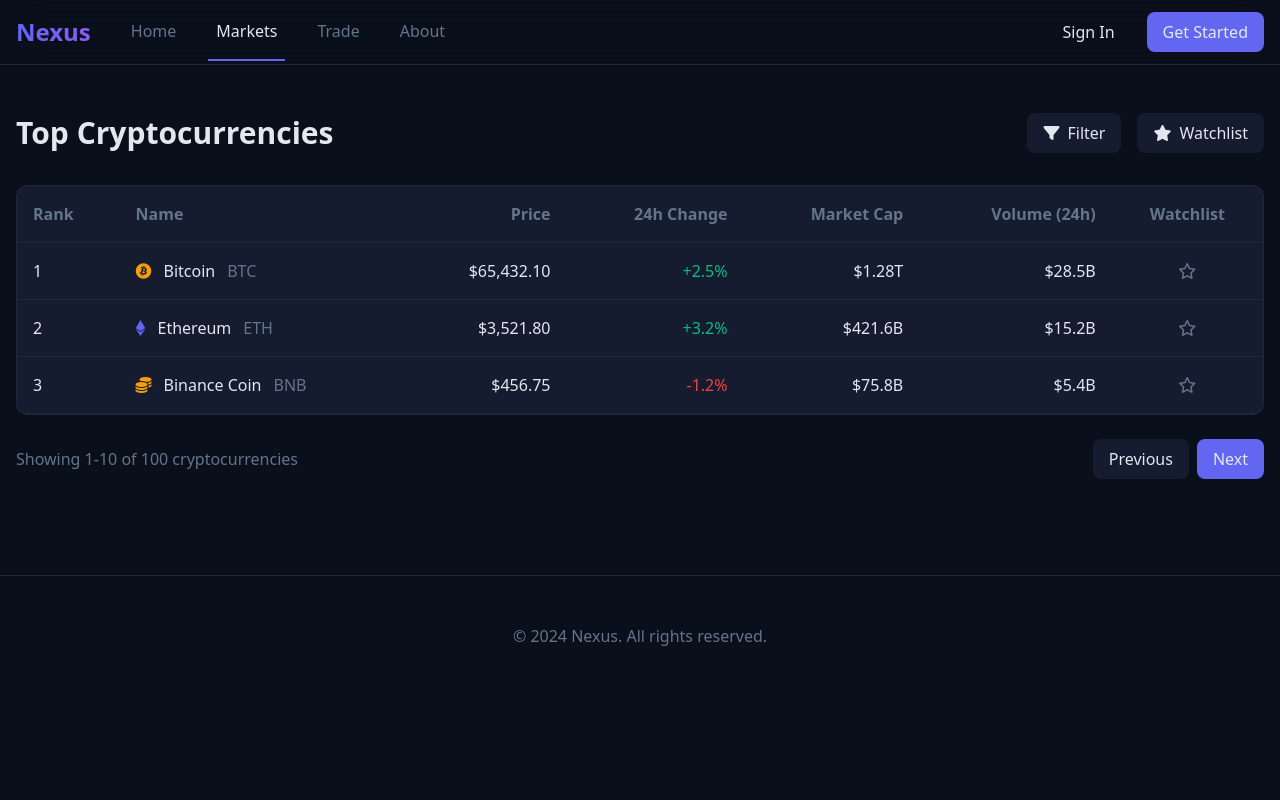
After one commit to sara-boulahia32/Crypto_Wallet, a PHP site: the page made by app/views/market.php in a window 1280 px wide. The commit adds this page. Run offline with PHP 8.4, Linux system fonts and the light colour scheme; the template is opened without the code that fills it, so the values that code supplies are empty; some libraries are stand-ins or nearby versions.

Commit message:
create market page && configure top 3 coins in market

```diff
--- /dev/null
+++ b/app/views/market.php
@@ -0,0 +1,184 @@
+<!DOCTYPE html>
+<html lang="en">
+<head>
+    <meta charset="UTF-8">
+    <meta name="viewport" content="width=device-width, initial-scale=1.0">
+    <title>Nexus Crypto - Markets</title>
+    <script src="https://cdn.tailwindcss.com"></script>
+    <link rel="stylesheet" href="https://cdnjs.cloudflare.com/ajax/libs/font-awesome/6.0.0/css/all.min.css">
+    <script>
+        tailwind.config = {
+            theme: {
+                extend: {
+                    colors: {
+                        'ultra-dark': '#0A0F1C',
+                        'card-dark': '#151C2F',
+                        'accent-primary': '#6366F1',
+                        'accent-secondary': '#8B5CF6',
+                        'text-primary': '#E2E8F0',
+                        'text-secondary': '#64748B',
+                        'success': '#10B981',
+                        'warning': '#F59E0B',
+                        'danger': '#EF4444'
+                    },
+                    animation: {
+                        'fade-in': 'fadeIn 0.5s ease-in-out',
+                        'float': 'float 3s ease-in-out infinite',
+                    },
+                    keyframes: {
+                        fadeIn: {
+                            '0%': { opacity: '0' },
+                            '100%': { opacity: '1' },
+                        },
+                        float: {
+                            '0%, 100%': { transform: 'translateY(0)' },
+                            '50%': { transform: 'translateY(-10px)' },
+                        },
+                    },
+                }
+            }
+        }
+    </script>
+</head>
+<body class="bg-ultra-dark text-text-primary min-h-screen font-sans">
+<!-- Navigation -->
+<nav class="relative z-10 border-b border-white/10 bg-ultra-dark/80 backdrop-blur-xl">
+    <div class="container mx-auto px-4">
+        <div class="flex items-center justify-between h-16">
+            <div class="flex items-center space-x-8">
+                <h1 class="text-2xl font-bold bg-gradient-to-r from-accent-primary to-accent-secondary bg-clip-text text-transparent">
+                    Nexus
+                </h1>
+                <div class="hidden md:flex space-x-6">
+                    <a href="<?php echo URLROOT ?>/" class="text-text-secondary hover:text-accent-primary transition px-2 py-4">Home</a>
+                    <a href="<?php echo URLROOT ?>/PagesController/market" class="text-text-primary border-b-2 border-accent-primary px-2 py-4">Markets</a>
+                    <a href="#" class="text-text-secondary hover:text-accent-primary transition px-2 py-4">Trade</a>
+                    <a href="#" class="text-text-secondary hover:text-accent-primary transition px-2 py-4">About</a>
+                </div>
+            </div>
+            <div class="flex items-center space-x-4">
+                <button class="px-4 py-2 text-text-primary hover:text-accent-primary transition">Sign In</button>
+                <button class="px-4 py-2 bg-accent-primary hover:bg-accent-secondary transition rounded-lg">Get Started</button>
+            </div>
+        </div>
+    </div>
+</nav>
+
+<!-- Market Section -->
+<div class="py-12 bg-ultra-dark">
+    <div class="container mx-auto px-4">
+        <div class="flex justify-between items-center mb-8">
+            <h2 class="text-3xl font-bold text-text-primary">Top Cryptocurrencies</h2>
+            <div class="flex space-x-4">
+                <button class="px-4 py-2 bg-card-dark hover:bg-white/10 transition rounded-lg text-text-primary">
+                    <i class="fas fa-filter mr-2"></i>Filter
+                </button>
+                <button class="px-4 py-2 bg-card-dark hover:bg-white/10 transition rounded-lg text-text-primary">
+                    <i class="fas fa-star mr-2"></i>Watchlist
+                </button>
+            </div>
+        </div>
+
+        <!-- Market Table -->
+        <div class="bg-card-dark rounded-xl border border-white/5 overflow-hidden">
+            <div class="overflow-x-auto">
+                <table class="w-full">
+                    <thead>
+                    <tr class="text-text-secondary border-b border-white/5">
+                        <th class="text-left p-4">Rank</th>
+                        <th class="text-left p-4">Name</th>
+                        <th class="text-right p-4">Price</th>
+                        <th class="text-right p-4">24h Change</th>
+                        <th class="text-right p-4">Market Cap</th>
+                        <th class="text-right p-4">Volume (24h)</th>
+                        <th class="text-center p-4">Watchlist</th>
+                    </tr>
+                    </thead>
+                    <tbody>
+                    <!-- Bitcoin -->
+                    <tr class="border-b border-white/5 hover:bg-white/5 transition-all">
+                        <td class="p-4 text-text-primary">1</td>
+                        <td class="p-4">
+                            <div class="flex items-center space-x-3">
+                                <i class="fab fa-bitcoin text-warning"></i>
+                                <span class="font-medium text-text-primary">Bitcoin</span>
+                                <span class="text-text-secondary">BTC</span>
+                            </div>
+                        </td>
+                        <td class="text-right p-4 text-text-primary">$65,432.10</td>
+                        <td class="text-right p-4 text-success">+2.5%</td>
+                        <td class="text-right p-4 text-text-primary">$1.28T</td>
+                        <td class="text-right p-4 text-text-primary">$28.5B</td>
+                        <td class="text-center p-4">
+                            <button class="text-text-secondary hover:text-warning transition">
+                                <i class="far fa-star"></i>
+                            </button>
+                        </td>
+                    </tr>
+                    <!-- Ethereum -->
+                    <tr class="border-b border-white/5 hover:bg-white/5 transition-all">
+                        <td class="p-4 text-text-primary">2</td>
+                        <td class="p-4">
+                            <div class="flex items-center space-x-3">
+                                <i class="fab fa-ethereum text-accent-primary"></i>
+                                <span class="font-medium text-text-primary">Ethereum</span>
+                                <span class="text-text-secondary">ETH</span>
+                            </div>
+                        </td>
+                        <td class="text-right p-4 text-text-primary">$3,521.80</td>
+                        <td class="text-right p-4 text-success">+3.2%</td>
+                        <td class="text-right p-4 text-text-primary">$421.6B</td>
+                        <td class="text-right p-4 text-text-primary">$15.2B</td>
+                        <td class="text-center p-4">
+                            <button class="text-text-secondary hover:text-warning transition">
+                                <i class="far fa-star"></i>
+                            </button>
+                        </td>
+                    </tr>
+                    <!-- Binance Coin -->
+                    <tr class="border-b border-white/5 hover:bg-white/5 transition-all">
+                        <td class="p-4 text-text-primary">3</td>
+                        <td class="p-4">
+                            <div class="flex items-center space-x-3">
+                                <i class="fas fa-coins text-warning"></i>
+                                <span class="font-medium text-text-primary">Binance Coin</span>
+                                <span class="text-text-secondary">BNB</span>
+                            </div>
+                        </td>
+                        <td class="text-right p-4 text-text-primary">$456.75</td>
+                        <td class="text-right p-4 text-danger">-1.2%</td>
+                        <td class="text-right p-4 text-text-primary">$75.8B</td>
+                        <td class="text-right p-4 text-text-primary">$5.4B</td>
+                        <td class="text-center p-4">
+                            <button class="text-text-secondary hover:text-warning transition">
+                                <i class="far fa-star"></i>
+                            </button>
+                        </td>
+                    </tr>
+                    <!-- Add more rows for other cryptocurrencies -->
+                    </tbody>
+                </table>
+            </div>
+        </div>
+
+        <!-- Pagination -->
+        <div class="flex justify-between items-center mt-6">
+            <div class="text-text-secondary">
+                Showing 1-10 of 100 cryptocurrencies
+            </div>
+            <div class="flex space-x-2">
+                <button class="px-4 py-2 bg-card-dark hover:bg-white/10 transition rounded-lg text-text-primary">Previous</button>
+                <button class="px-4 py-2 bg-accent-primary hover:bg-accent-secondary transition rounded-lg text-text-primary">Next</button>
+            </div>
+        </div>
+    </div>
+</div>
+
+<!-- Footer -->
+<footer class="border-t border-white/10 py-12 mt-12">
+    <div class="container mx-auto px-4 text-center text-text-secondary">
+        <p>&copy; 2024 Nexus. All rights reserved.</p>
+    </div>
+</footer>
+</body>
+</html>
```
Also changed, not shown: app/controllers/PagesController.php (+9 -1 lines), app/models/APImodel.php (added, +28 -0 lines), app/views/Home.php (+22 -27 lines).
